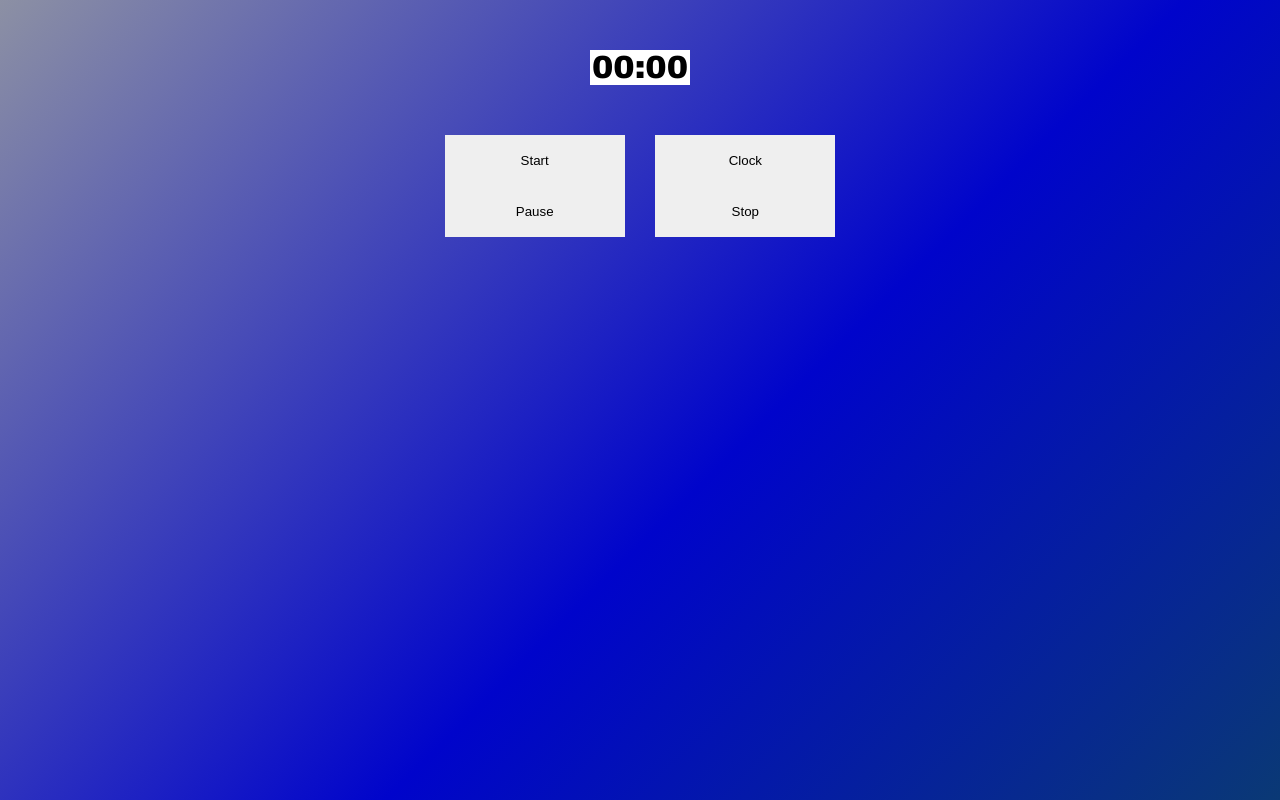
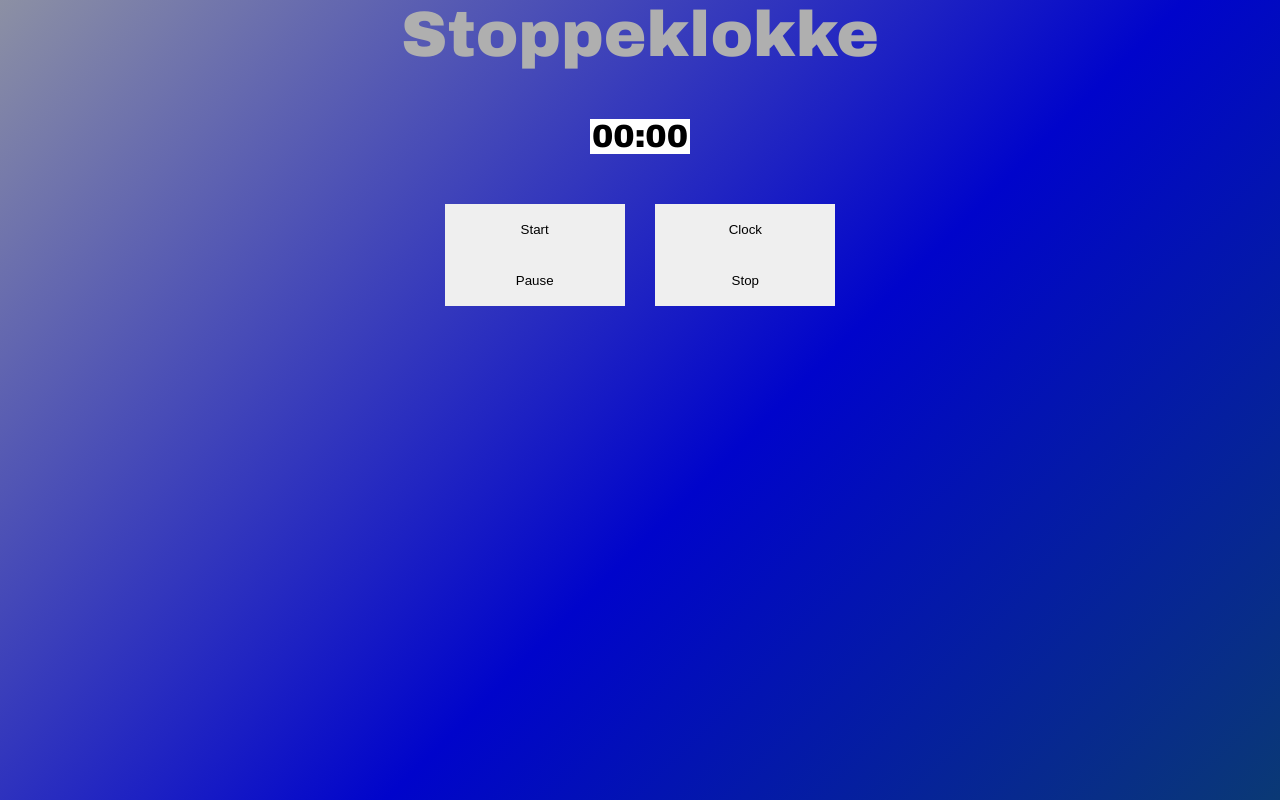
Before and after one commit to Victoriagjolstad/Variabler-Oppgave, a plain HTML site: page index.html in a window 1280 px wide. Drawn offline with Linux system fonts and the light colour scheme.

Commit message:
Update index.html

```diff
--- a/index.html
+++ b/index.html
@@ -7,6 +7,9 @@
     <link rel="stylesheet" href="style.css">
 </head>
 <body>
+    <div>
+        <h1>Stoppeklokke</h1>
+    </div>
     <div id="JsTimer">
         <div id="timer">
         00:00
```
